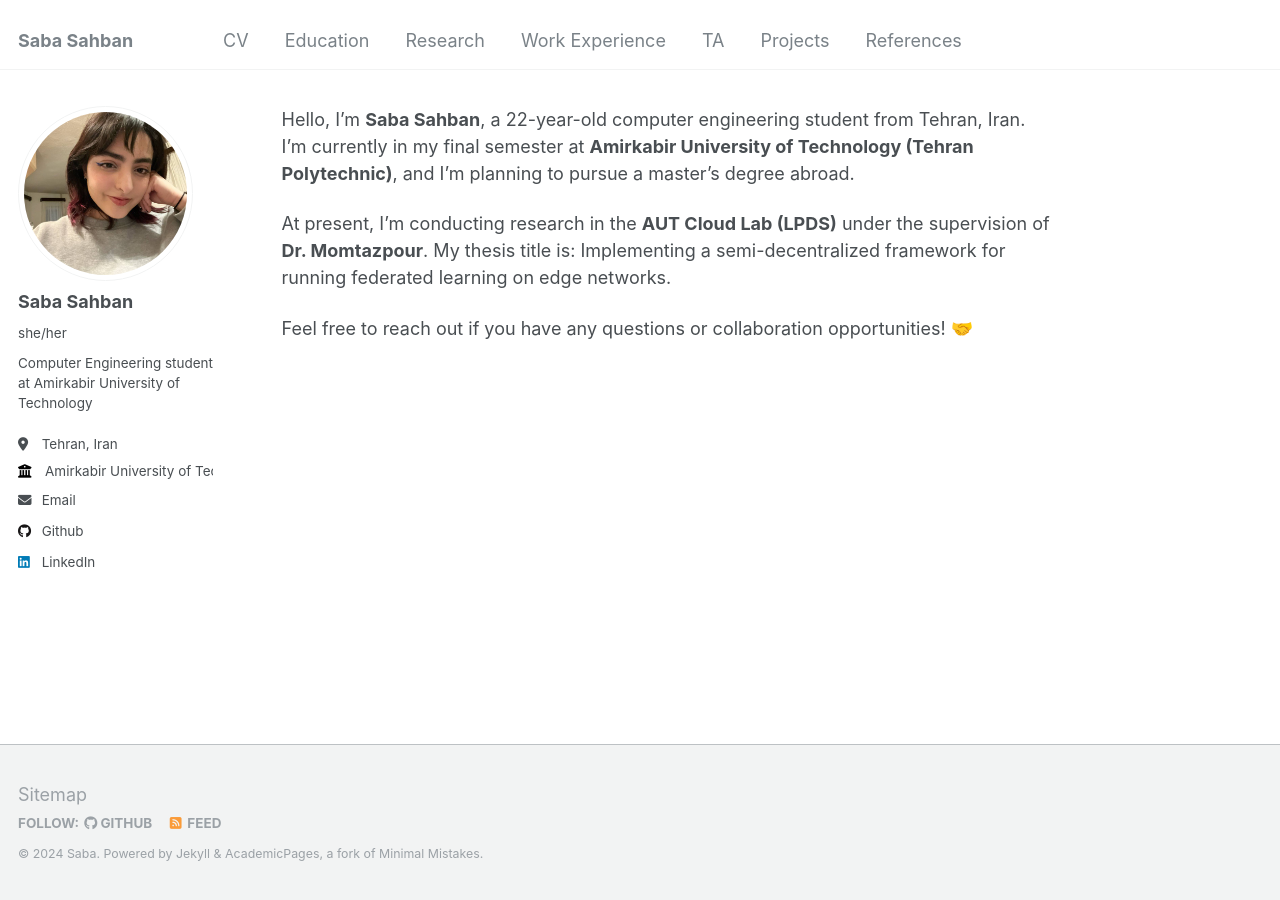
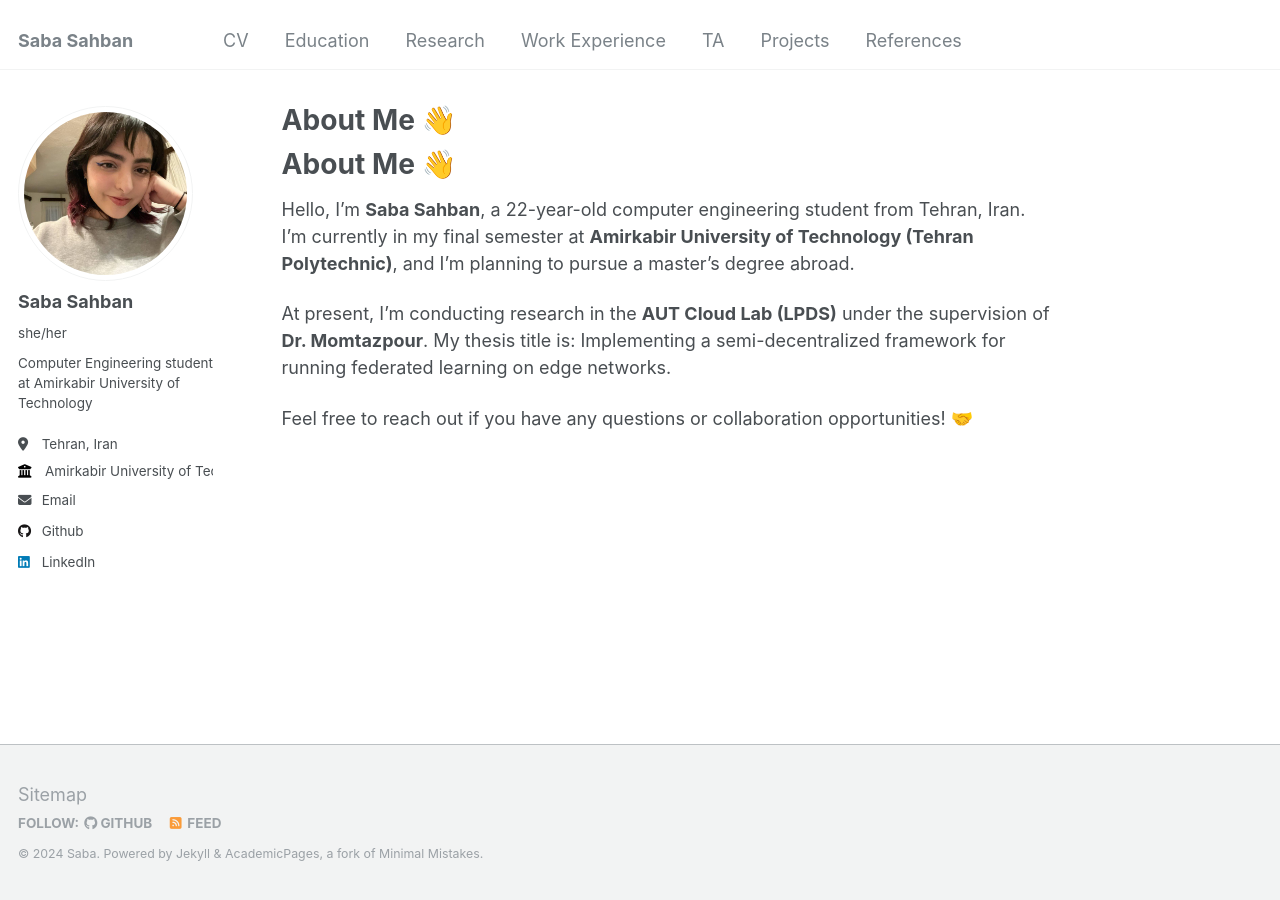
Before and after one commit to SabaSahban/sabasahban.github.io, a Jekyll site: the page built from _pages/about.md, in a window 1280 px wide. Built offline with Jekyll 4.4.1, drawn with Linux system fonts in a browser that asks for light colours; our own code applies the rules of GitHub Pages for plain Markdown files.

```diff
--- a/_data/navigation.yml
+++ b/_data/navigation.yml
@@ -9,7 +9,7 @@ main:
     url: /files/CV_Saba_Sahban.pdf
 
   - title: "Education"
-    url: /Education/
+    url: /education/
 
   - title: "Research"
     url: /research/
--- a/_pages/about.md
+++ b/_pages/about.md
@@ -5,6 +5,9 @@ redirect_from:
   - /about/
   - /about.html
 ---
+
+# About Me 👋
+
 Hello, I’m **Saba Sahban**, a 22-year-old computer engineering student from Tehran, Iran. I’m currently in my final semester at **Amirkabir University of Technology (Tehran Polytechnic)**, and I'm planning to pursue a master’s degree abroad.
 
 At present, I’m conducting research in the **AUT Cloud Lab (LPDS)** under the supervision of **Dr. Momtazpour**. My thesis title is: Implementing a semi-decentralized framework for running federated learning on edge networks.
```
